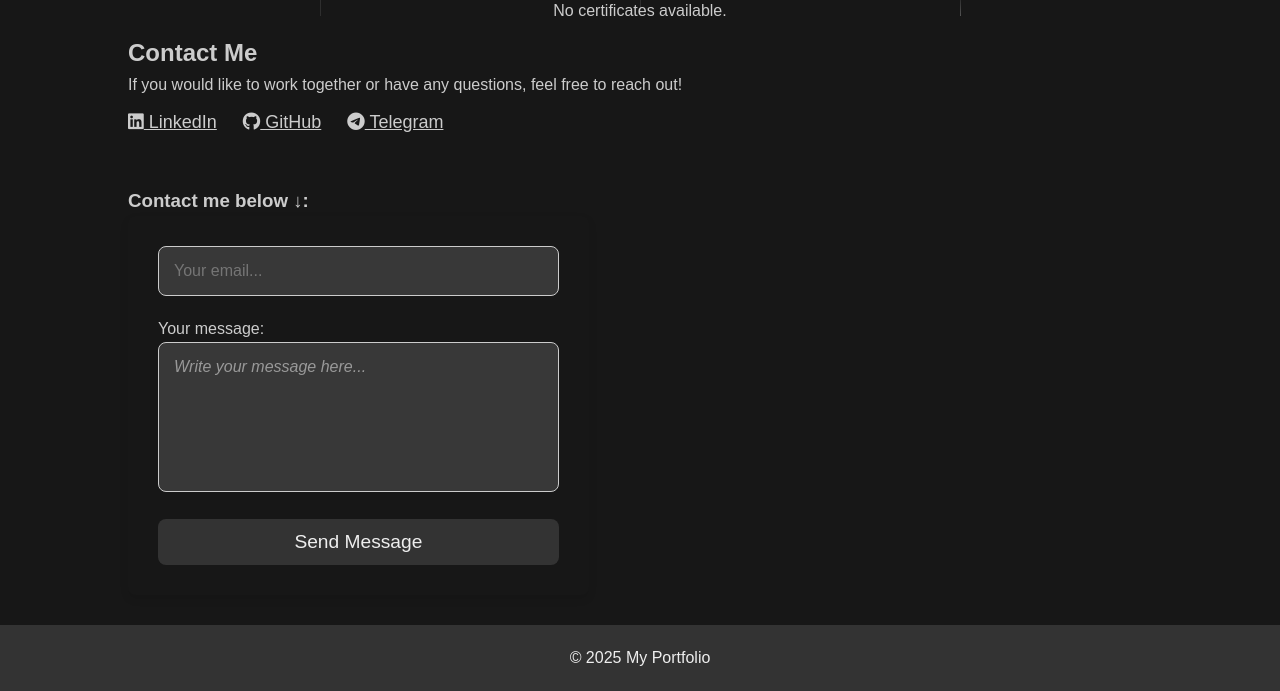
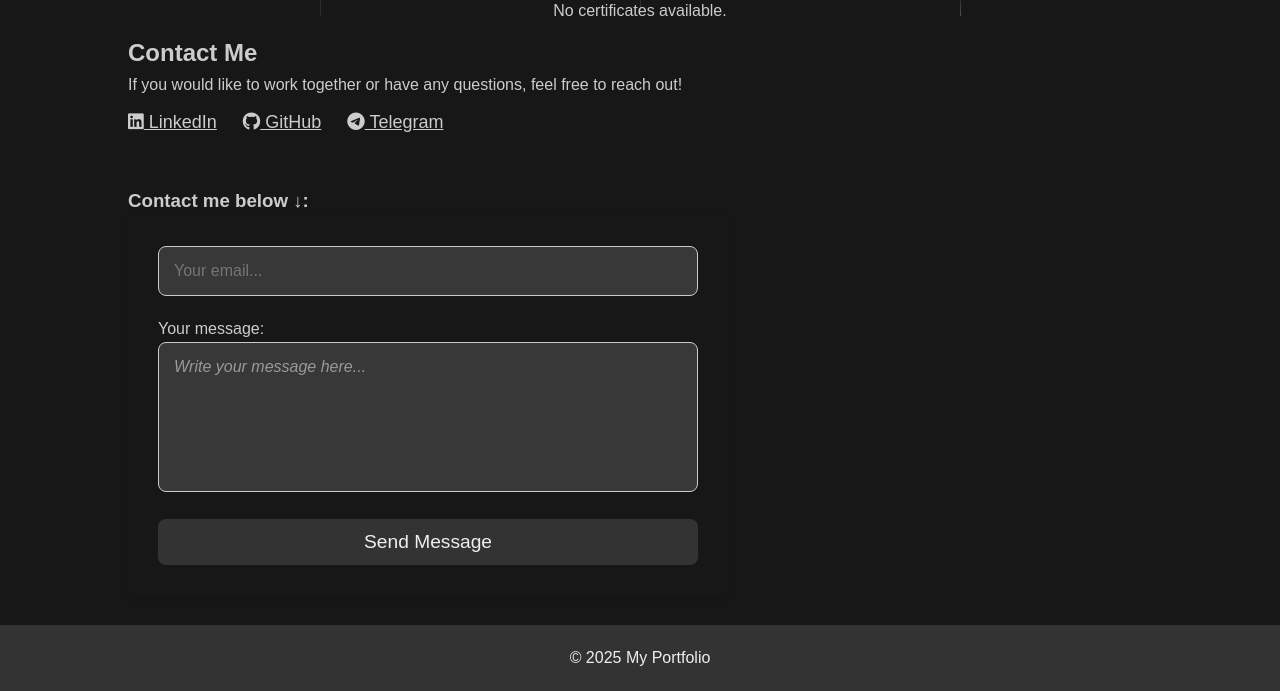
Before and after one commit to K4shalot/MyPortfolio, a Django app: page / in a window 1280 px wide. Shown: the part 784-1475 px from the top of the page. Run offline with Django 5.2, Linux system fonts and the light colour scheme; data that the repository does not hold is empty.

Commit message:
center div2.0

```diff
--- a/myportfolio/myapp/static/myapp/style.css
+++ b/myportfolio/myapp/static/myapp/style.css
@@ -362,8 +362,8 @@ footer {
 }
 
 .message-form {
-    flex: 1;
-    max-width: 45%;
+    flex: 1 1 100%;
+    max-width: 600px;
 }
 
 
```
